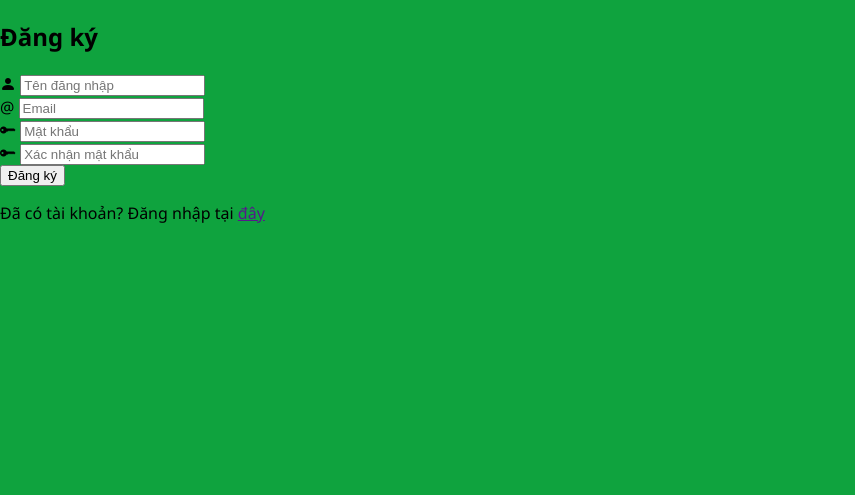
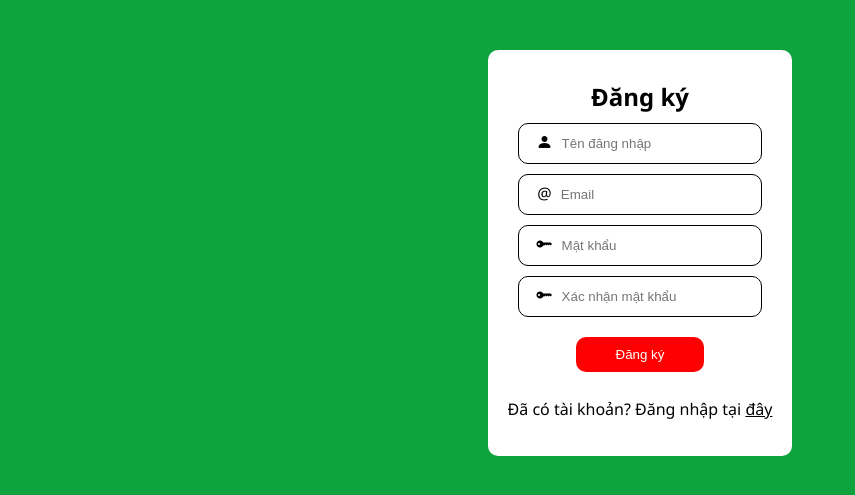
Before and after one commit to Phatcraft/PhatcraftShop, a PHP site: page /signup.php in a window 1280 px wide. Shown: the part 114-609 px from the top of the page, without its empty margins (0-855 px from the left). Run offline with PHP 8.4, Linux system fonts and the light colour scheme.

Commit message:
CSS files

```diff
--- a/css/global.css
+++ b/css/global.css
@@ -17,6 +17,8 @@ body::-webkit-scrollbar-thumb{
   background-color: white;
 }
 
+
+/* index.php */
 /* Navigation bar */
 nav{
   background-color: white;
@@ -159,3 +161,44 @@ footer h2{
 footer p{
   margin: 10px 15px;
 }
+
+
+
+
+/* Login.php - Signup.php */
+.main-form{
+  display: flex;
+  justify-content: center;
+  margin-top: 50px;
+  text-align: center;
+}
+.main-form form{
+  background-color: white;
+  padding: 20px;
+  border-radius: 10px;
+}
+.main-form form h2{
+  margin: 10px;
+}
+.main-form form .input{
+  margin: 10px;
+  border: 1px solid black;
+  padding: 7px;
+  border-radius: 10px;
+}
+.main-form form input{
+  border: 0;
+  outline: 0;
+  padding: 5px;
+  border-radius: 10px;
+}
+.main-form form p a{
+  color: black;
+}
+.main-form form input[type="submit"]{
+  background-color: red;
+  color: white;
+  padding: 10px 40px;
+  margin: 10px 0px;
+  border-radius: 10px;
+}
```
